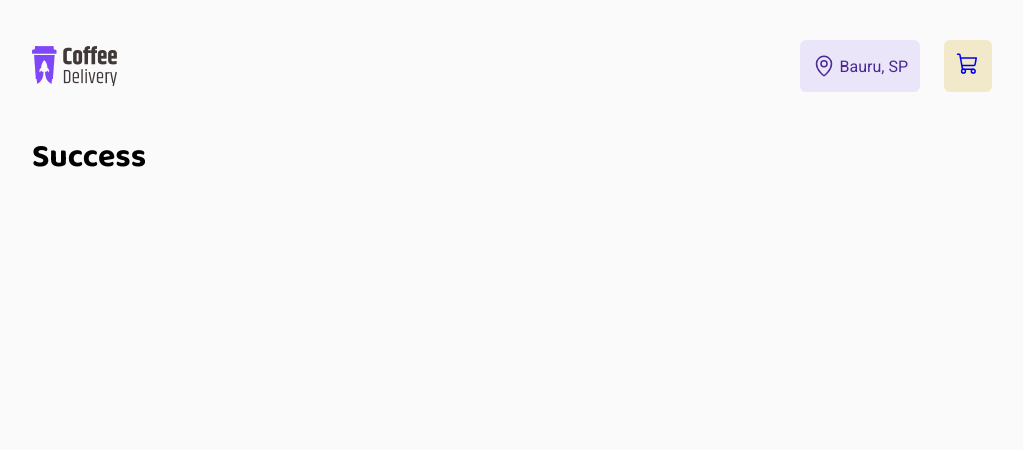
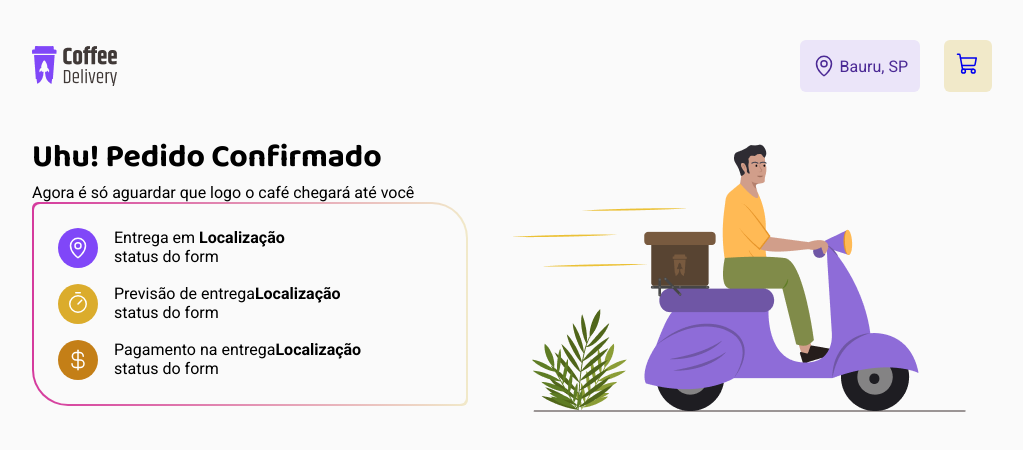
Before and after one commit to felipprodrigues/coffee-delivery-app, a React (Vite) app in the folder app/: page /success in a window 1280 px wide. Shown: the top 450 px of the page, without its empty margins (128-1151 px from the left). Built offline with nearby package versions, Linux system fonts and the light colour scheme.

Commit message:
add success page features

```diff
--- /dev/null
+++ b/app/src/components/Success/styles.ts
@@ -0,0 +1,50 @@
+import styled from "styled-components";
+
+export const SuccessCard = styled.div`
+  display: flex;
+  flex-direction: column;
+  padding: 2px;
+
+  border-radius: 6px 36px 6px 36px;
+  border: 1px solid gradient;
+
+  position: relative;
+  background: linear-gradient(
+    to left,
+    ${(props) => props.theme["primary-100"]},
+    #d53a9d
+  );
+
+  & > div {
+    background-color: ${(props) => props.theme["base-100"]};
+    border-radius: 6px 34px 6px 34px;
+    padding: 1.5rem;
+
+    display: flex;
+    flex-direction: column;
+    gap: 1rem;
+  }
+`;
+
+export const SuccessSteps = styled.div`
+  display: flex;
+  gap: 1rem;
+
+  & > div:first-of-type {
+    background-color: ${(props) => props.bgColor};
+    border-radius: 100%;
+    display: flex;
+    justify-content: center;
+    align-items: center;
+    padding: 0.5rem;
+
+    svg {
+      color: ${(props) => props.theme.white};
+    }
+  }
+
+  & > div:last-of-type {
+    display: flex;
+    flex-direction: column;
+  }
+`;
--- a/app/src/pages/success.tsx
+++ b/app/src/pages/success.tsx
@@ -1,9 +1,72 @@
+import { Main } from "../components/CheckoutCards/styles";
 import { Container } from "../styles/global";
 
+import SuccessIllustration from "../assets/successIllustrations.png";
+import { SuccessCard, SuccessSteps } from "../components/Success/styles";
+import { ReactElement } from "react";
+import { CurrencyDollar, MapPin, Timer } from "phosphor-react";
+
+interface StatusProps {
+  icon: ReactElement;
+  msg: string;
+  bgColor: string;
+}
+
 export function Success() {
+  const status: StatusProps = [
+    {
+      icon: <MapPin size={24} />,
+      msg: "Entrega em ",
+      bgColor: "#8047F8",
+    },
+    {
+      icon: <Timer size={24} />,
+      msg: "Previsão de entrega",
+      bgColor: "#dbac2c",
+    },
+    {
+      icon: <CurrencyDollar size={24} />,
+      msg: "Pagamento na entrega",
+      bgColor: "#c47f17",
+    },
+  ];
+
   return (
     <Container>
-      <h1>Success</h1>
+      <Main>
+        <div>
+          <span>
+            <h1>Uhu! Pedido Confirmado</h1>
+            Agora é só aguardar que logo o café chegará até você
+          </span>
+
+          <SuccessCard>
+            <div>
+              {status.map((item) => {
+                return (
+                  <SuccessSteps bgColor={item.bgColor}>
+                    <div>{item.icon}</div>
+
+                    <div>
+                      <span>
+                        {item.msg}
+                        <span>
+                          <b>Localização</b>
+                        </span>
+                      </span>
+                      <span>status do form</span>
+                    </div>
+                  </SuccessSteps>
+                );
+              })}
+            </div>
+          </SuccessCard>
+        </div>
+
+        <div>
+          <img src={SuccessIllustration} />
+        </div>
+      </Main>
     </Container>
   );
 }
```
Also changed, not shown: app/src/assets/successIllustrations.png (added).
